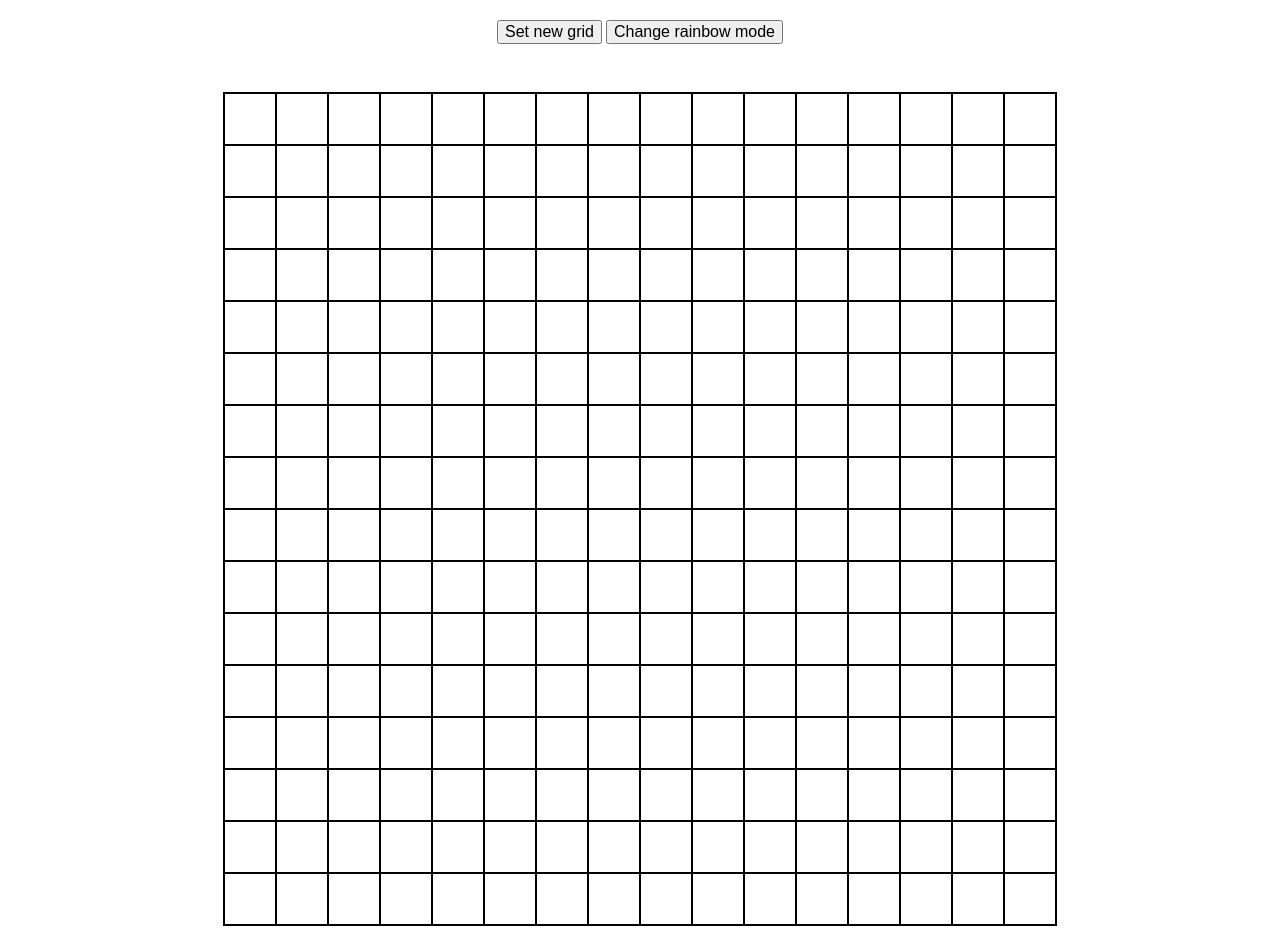
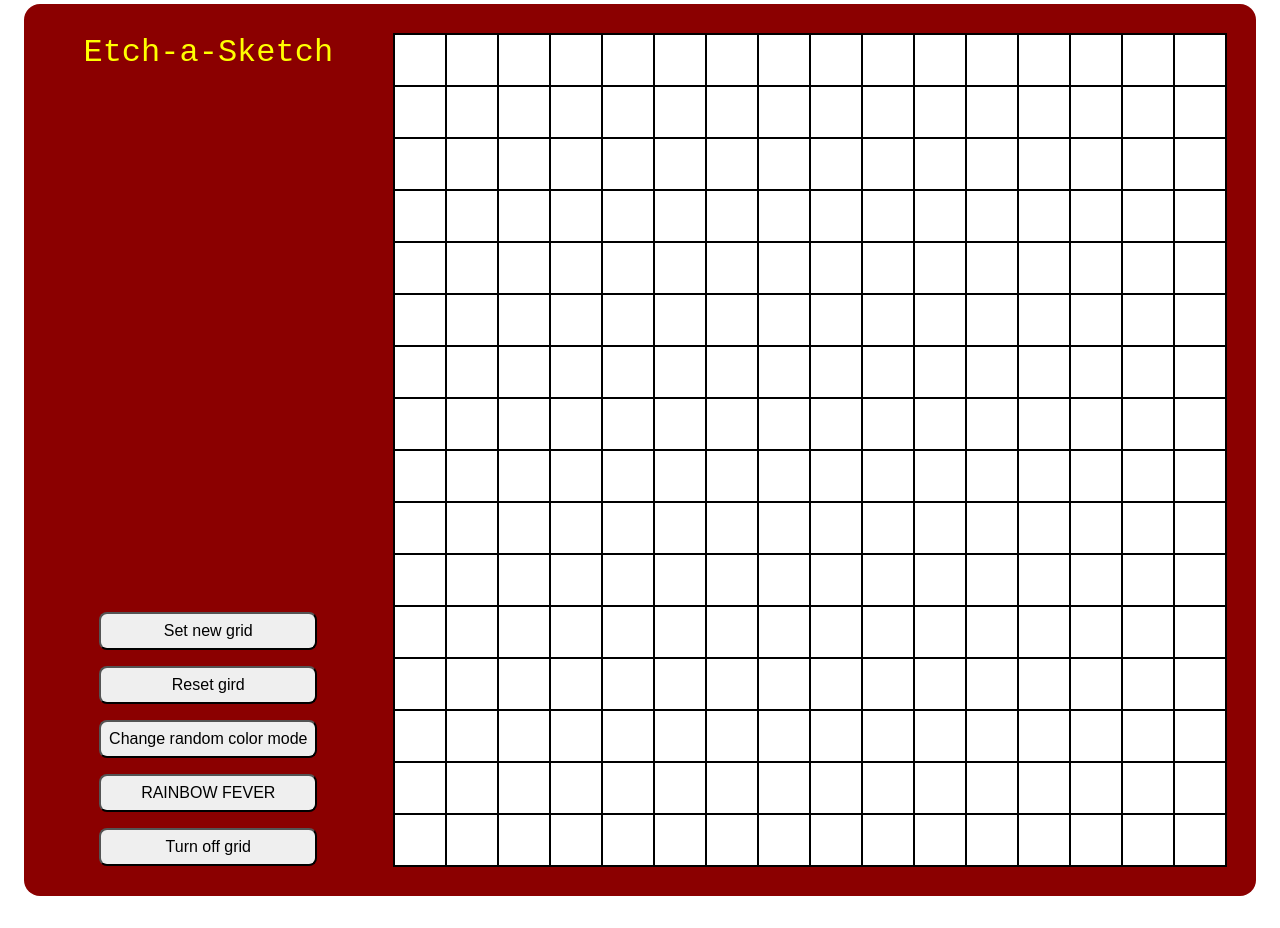
Before and after one commit to Miran-Mirantee/eas-drawing-board, a plain HTML site: page index.html in a window 1280 px wide. After the commit the page ends 900 px from the top, so only its background shows below. Drawn offline with Linux system fonts and the light colour scheme.

Commit message:
Implemented reset grid and turn off the grid button

```diff
--- a/index.html
+++ b/index.html
@@ -11,8 +11,14 @@
 <body>
     <div class="canvas">
         <div class="menu">
-            <button class="btn">Set new grid</button>
-            <button class="random">Change rainbow mode</button>
+            <div class="title">Etch-a-Sketch</div>
+            <div class="btn-panel">
+                <button class="btn newGrid">Set new grid</button>
+                <button class="btn reset">Reset gird</button>
+                <button class="btn random">Change random color mode</button>
+                <button class="btn rainbow">RAINBOW FEVER</button>
+                <button class="btn gridOff">Turn off grid</button>
+            </div>
         </div>
         <div class="container"></div>
     </div>
--- a/scripts.js
+++ b/scripts.js
@@ -41,7 +41,6 @@ function deleteGrid(grid) {
 
 const canvas = document.querySelector('.canvas');
 const container = document.querySelector('.container');
-canvas.appendChild(container);
 
 //create default grid
 let grid = 16;
@@ -49,8 +48,8 @@ let randomOn = false;
 createGrid(grid, randomOn);
 
 //set new grid button
-const btn = document.querySelector('.btn');
-btn.addEventListener('click', () => {
+const newGrid = document.querySelector('.newGrid');
+newGrid.addEventListener('click', () => {
     let temp = grid;
     grid = prompt(`Enter a number of square per row:`);
     if (grid <= 100) {
@@ -61,6 +60,13 @@ btn.addEventListener('click', () => {
         grid = temp;
 });
 
+//reset the grid
+const reset = document.querySelector('.reset');
+reset.addEventListener('click', () => {
+    deleteGrid(grid);
+    createGrid(grid, randomOn);
+});
+
 //change to random color mode button
 const random = document.querySelector('.random');
 random.addEventListener('click', () => {
@@ -68,3 +74,17 @@ random.addEventListener('click', () => {
     deleteGrid(grid);
     createGrid(grid, randomOn);
 });
+
+const rainbow = document.querySelector('.rainbow');
+rainbow.addEventListener('click', () => {
+
+});
+
+//turn off the grid
+const gridOff = document.querySelector('.gridOff');
+gridOff.addEventListener('click', () => {
+    const pixels = document.querySelectorAll('.pixel');
+    for (const pixel of pixels) {
+        pixel.style.borderColor = 'transparent';
+    }
+});
--- a/styles.css
+++ b/styles.css
@@ -1,22 +1,28 @@
 body {
-    margin: 20px;
-    counter-reset: times;
+    margin: 4px;
+    display: flex;
+    justify-content: center;
 }
 
 .canvas {
+    background-color: darkred;
     display: flex;
-    flex-direction: column;
+    flex-direction: row;
+    justify-content: space-evenly;
     align-items: center;
-    /* justify-content: center; */
+    border-radius: 16px;
+    height: 892px;
+    width: 1232px;
 }
 
 .container {
     display: flex;
     flex-direction: column;
+    align-items: center;
     border: 1px solid black;
+    background-color: white;
     height: 832px;
     width: 832px;
-    margin: 48px;
 }
 
 .row {
@@ -38,8 +44,37 @@ body {
 
 .btn {
     font-size: 16px;
+    padding: 8px;
+    border-radius: 8px;
 }
 
-.random {
-    font-size: 16px;
+.btn:hover {
+    background-color: rgb(161, 255, 255);
 }
+
+.btn:active {
+    background-color: aqua;
+}
+
+.menu {
+    display: flex;
+    flex-direction: column;
+    justify-content: center;
+    align-items: center;
+    height: 892px;
+}
+
+.title {
+    font-size: 32px;
+    font-family:'Courier New', Courier, monospace;
+    color: yellow;
+    margin-bottom: auto;
+    padding: 30px;
+}
+
+.btn-panel {
+    display: flex;
+    flex-direction: column;
+    padding: 30px;
+    gap: 16px;
+}
```
